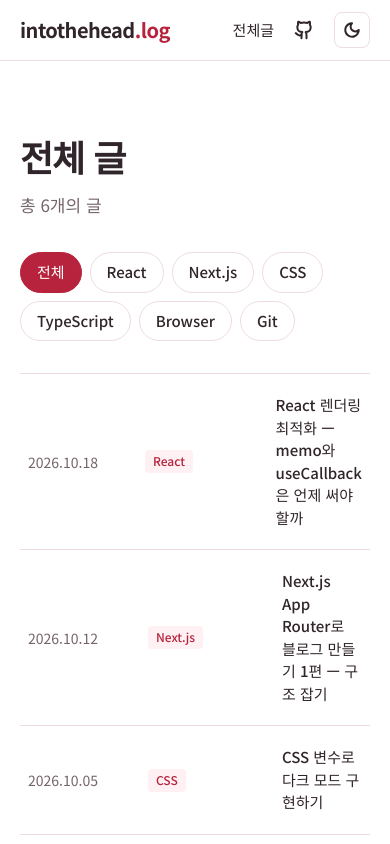
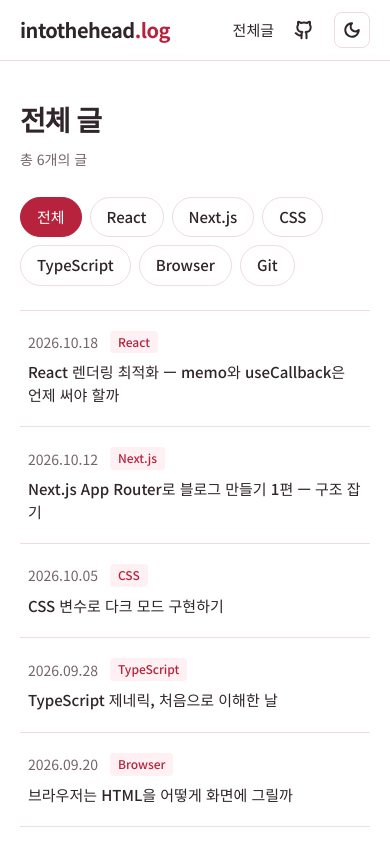
Before and after one commit to intothehead/intothehead.log, a Next.js app: page /posts in a window 390 px wide. Shown: the top 844 px of the page. Built offline with nearby package versions, Linux system fonts and the light colour scheme.

Commit message:
휴대폰에서 전체 글 목록을 두 줄로 보여 주기

```diff
--- a/app/posts/page.module.css
+++ b/app/posts/page.module.css
@@ -5,6 +5,13 @@
   max-width: 1120px;
   margin: 0 auto;
   padding: 72px 20px 96px;
+}
+
+@media (max-width: 640px) {
+  .PostPage {
+    padding-top: 40px;
+    gap: 24px;
+  }
 }
 
 .PostTextBox {
@@ -22,6 +29,12 @@
   letter-spacing: -1px;
 }
 
+@media (max-width: 640px) {
+  .MainTitle {
+    font-size: 28px;
+  }
+}
+
 .PostCount {
   margin: 0;
   font-size: 17px;
@@ -29,3 +42,9 @@
   line-height: 1.8;
   color: var(--text-muted);
 }
+
+@media (max-width: 640px) {
+  .PostCount {
+    font-size: 14px;
+  }
+}
--- a/components/PostRow.module.css
+++ b/components/PostRow.module.css
@@ -4,6 +4,13 @@
   gap: 24px;
   padding: 20px 8px;
   border-bottom: 1px solid var(--border-default);
+}
+
+@media (max-width: 640px) {
+  .PostRow {
+    flex-wrap: wrap;
+    gap: 8px 12px;
+  }
 }
 
 .Title {
@@ -15,12 +22,24 @@
   flex: 1;
 }
 
+@media (max-width: 640px) {
+  .Title {
+    flex-basis: 100%;
+  }
+}
+
 .Date {
   color: var(--text-muted);
   font-size: 14px;
   font-weight: 400;
   line-height: 1.6;
   width: 96px;
+}
+
+@media (max-width: 640px) {
+  .Date {
+    width: auto;
+  }
 }
 
 .Tag {
```
